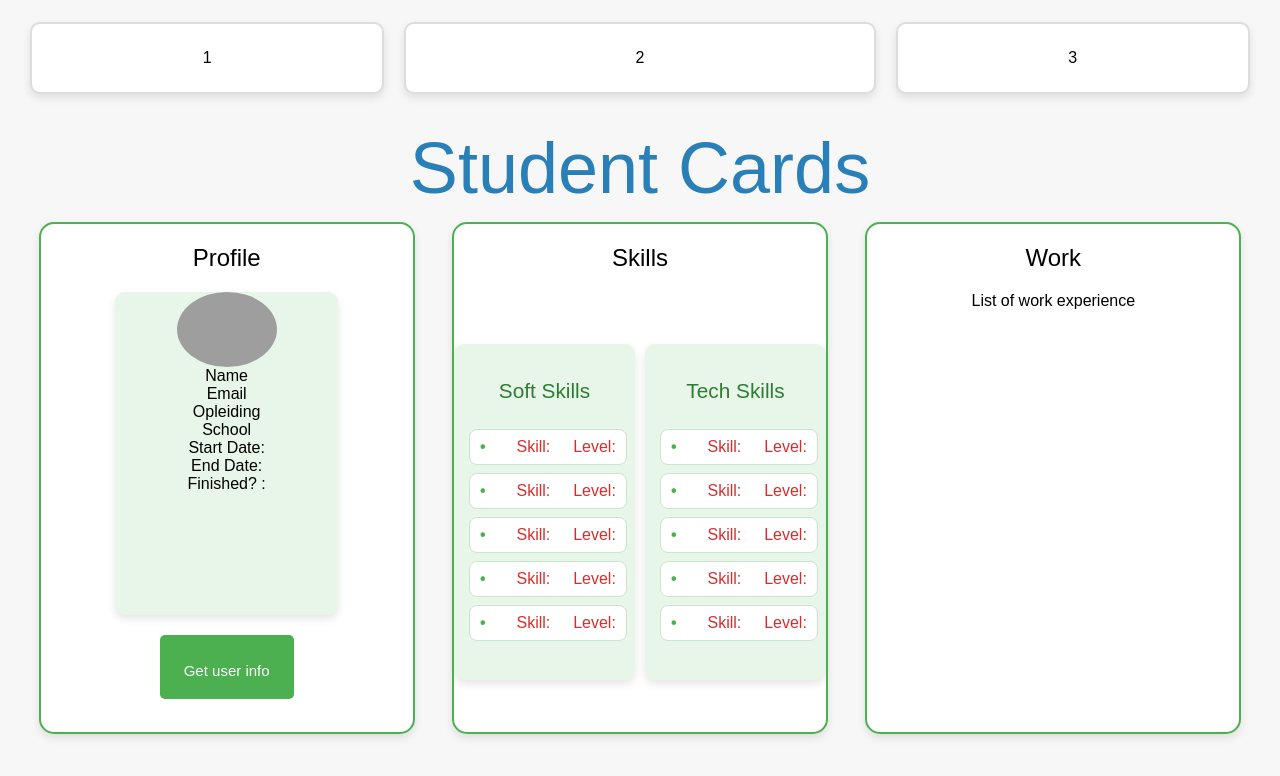
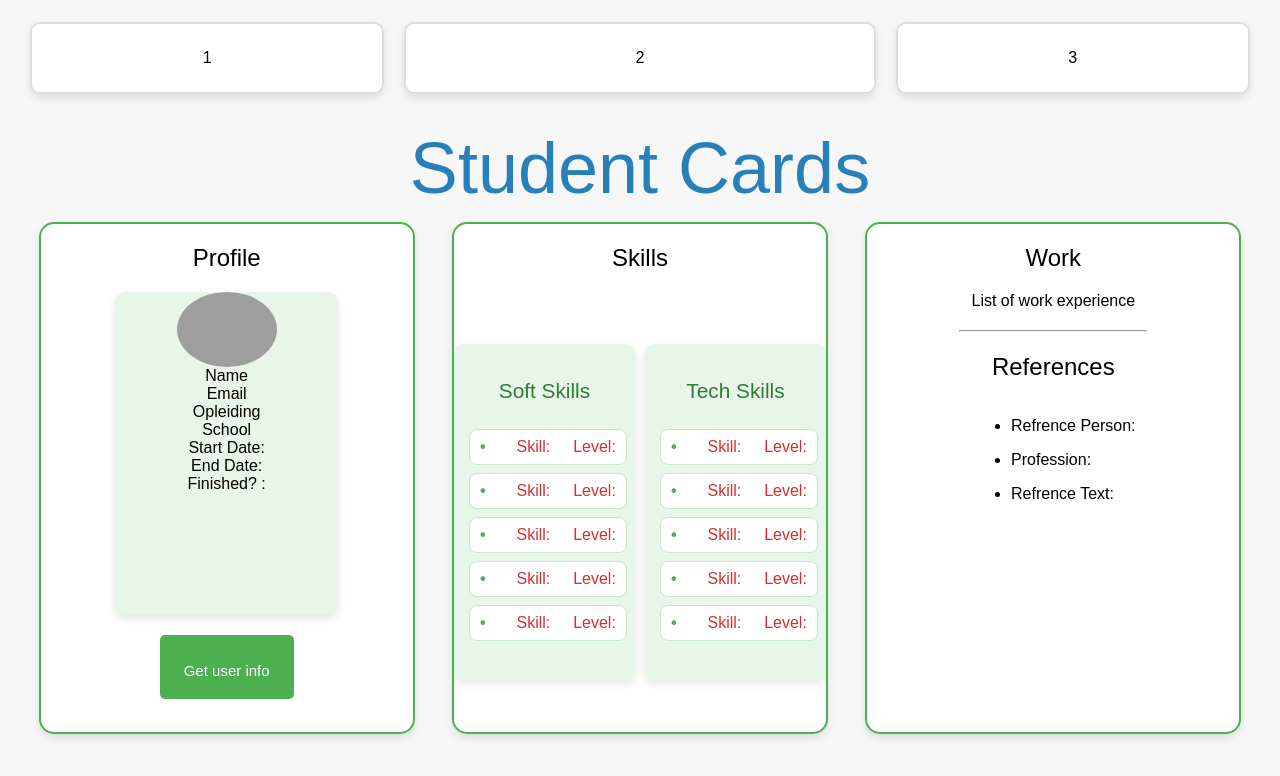
Before and after one commit to 4l0sh/intfind, a React (Create React App) app: page /studentCard in a window 1280 px wide. Shown: the top 776 px of the page. Built offline with nearby package versions, Linux system fonts and the light colour scheme; grey boxes are pictures that could not be loaded; a web font is replaced by a local one.

Commit message:
referenties toegevoegd

```diff
--- a/src/student/studentCard.css
+++ b/src/student/studentCard.css
@@ -200,6 +200,16 @@
   scale: 2;
   transform: translateY(10px);
 }
+.refrences {
+  display: flex;
+  flex-direction: column;
+  justify-content: center;
+  align-items: center;
+}
+.workhr {
+  width: 50%;
+  margin-top: 20px;
+}
 @media (max-width: 600px) {
   .studentCard1,
   .studentCard2,
--- a/src/student/studentCard.js
+++ b/src/student/studentCard.js
@@ -16,7 +16,10 @@ const StudentCard = () => {
   const [finished, setFinished] = useState(false);
   const [softSkills, setSoftSkills] = useState([]);
   const [techSkills, setTechSkills] = useState([]);
-  const [workExperience, setWorkExperience] = useState(['', '', '', '', '']);
+  const [workExperience, setWorkExperience] = useState(['']);
+  const [referentiePersoon, setReferentiePersoon] = useState('');
+  const [referentieProfession, setRefentieProfession] = useState('');
+  const [referentieText, setReferentieText] = useState('');
   const userId = localStorage.getItem('userId');
   const getUserInfo = () => {
     fetch(`http://localhost:4000/users/${userId}`, {
@@ -39,6 +42,10 @@ const StudentCard = () => {
         setFinished(data.opleiding.afgerond ? 'Yes' : 'No');
         setSoftSkills(data.softSkills);
         setTechSkills(data.techSkills);
+        setReferentiePersoon(data.referenties.persoon);
+        setRefentieProfession(data.referenties.beroep);
+        setReferentieText(data.referenties.referentieText);
+
         const processedWorkExperience = Array.isArray(data.workExperience)
           ? data.workExperience
           : Object.values(data.workExperience || {});
@@ -163,6 +170,27 @@ const StudentCard = () => {
               ) : (
                 <p>No work experience available</p>
               )}
+              <hr className='workhr' />
+              <div className='refrences'>
+                <h2>References</h2>
+                <div className='refrence1'>
+                  <ul>
+                    <li>
+                      <p>
+                        Refrence Person: <p>{referentiePersoon}</p>
+                      </p>
+                    </li>
+                    <li>
+                      Profession: <p>{referentieProfession}</p>
+                    </li>
+                    <li>
+                      <p>
+                        Refrence Text: <p>{referentieText}</p>
+                      </p>
+                    </li>
+                  </ul>
+                </div>
+              </div>
             </div>
           </div>
         </div>
```
Also changed, not shown: server.js (+17 -3 lines).
